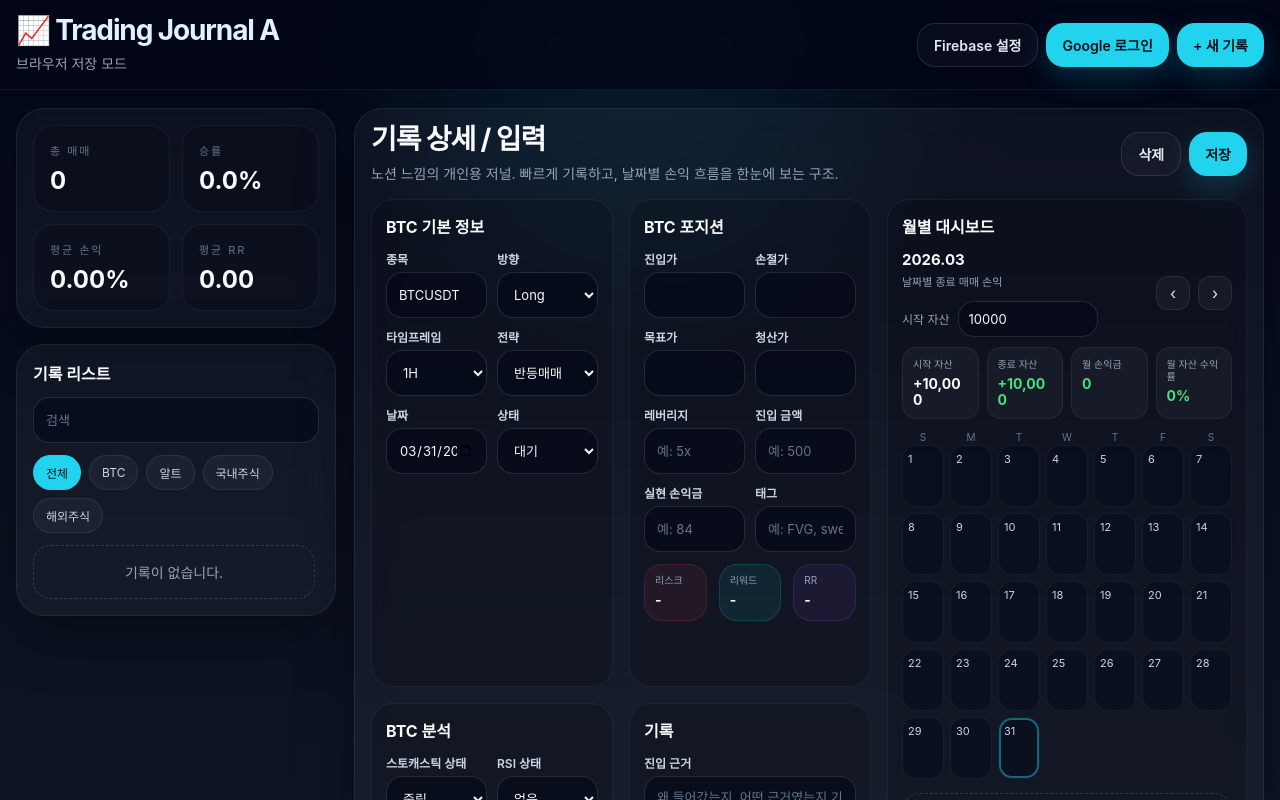
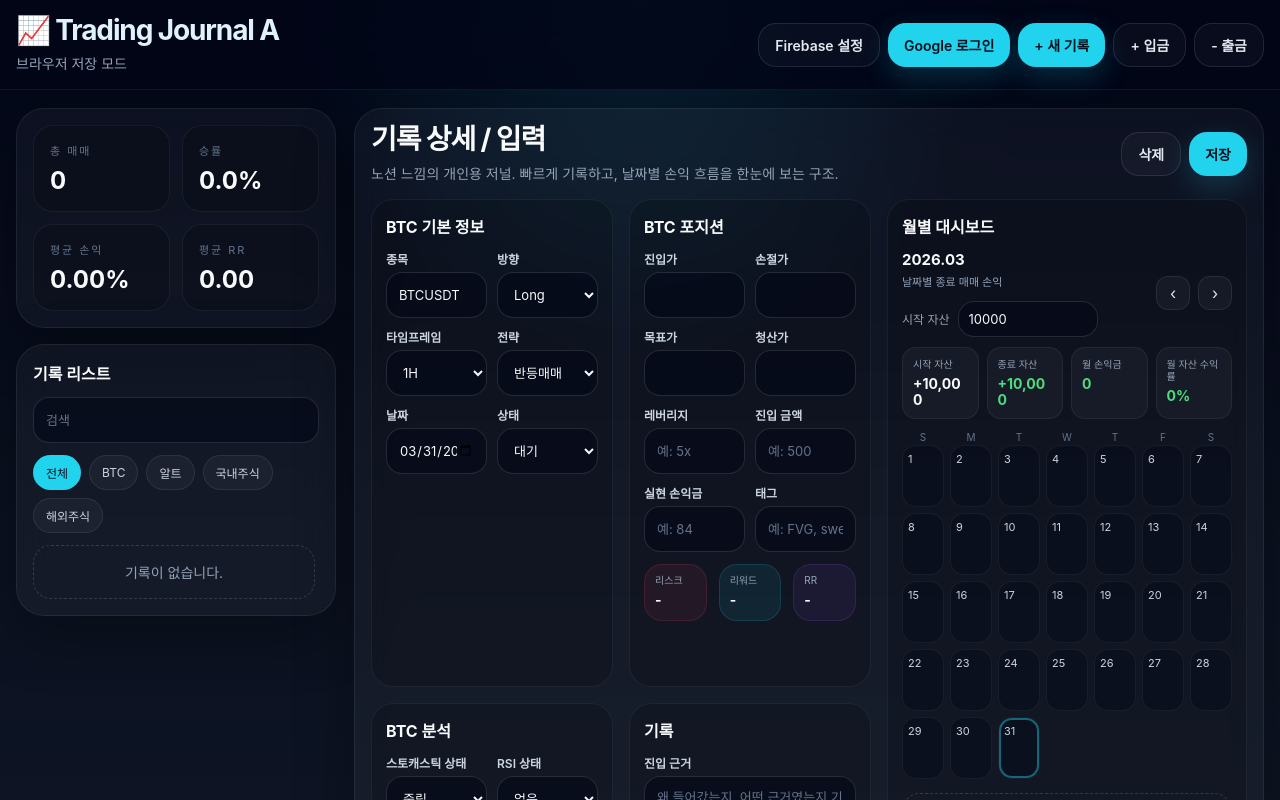
Before and after one commit to jmgboss1-try/trading-journal, a React (Vite) app: page / in a window 1280 px wide. Shown: the top 800 px of the page. Built offline with nearby package versions, Linux system fonts and the light colour scheme.

Commit message:
Update App.jsx

```diff
--- a/src/App.jsx
+++ b/src/App.jsx
@@ -1066,13 +1066,42 @@ export default function App() {
               <div className="brand-sub">{syncMessage}</div>
             </div>
 <div className="topbar-actions">
-              <Button variant="outline" onClick={() => setConfigOpen((prev) => !prev)}>Firebase 설정</Button>
+  <Button variant="outline" onClick={() => setConfigOpen((prev) => !prev)}>
+    Firebase 설정
+  </Button>
+
   {user ? (
     <Button variant="outline" onClick={signOutGoogle}>로그아웃</Button>
   ) : (
     <Button onClick={signInWithGoogle} disabled={!authReady}>Google 로그인</Button>
   )}
-              <Button onClick={newEntry}>+ 새 기록</Button>
+
+  <Button
+    onClick={() => {
+      setEntryMode("trade");
+      newEntry();
+    }}
+  >
+    + 새 기록
+  </Button>
+
+  <Button
+    variant="outline"
+    onClick={() => {
+      setEntryMode("deposit");
+    }}
+  >
+    + 입금
+  </Button>
+
+  <Button
+    variant="outline"
+    onClick={() => {
+      setEntryMode("withdraw");
+    }}
+  >
+    - 출금
+  </Button>
 </div>
           </div>
         </header>
```
Lines whose indentation alone changed are shown as unchanged.
